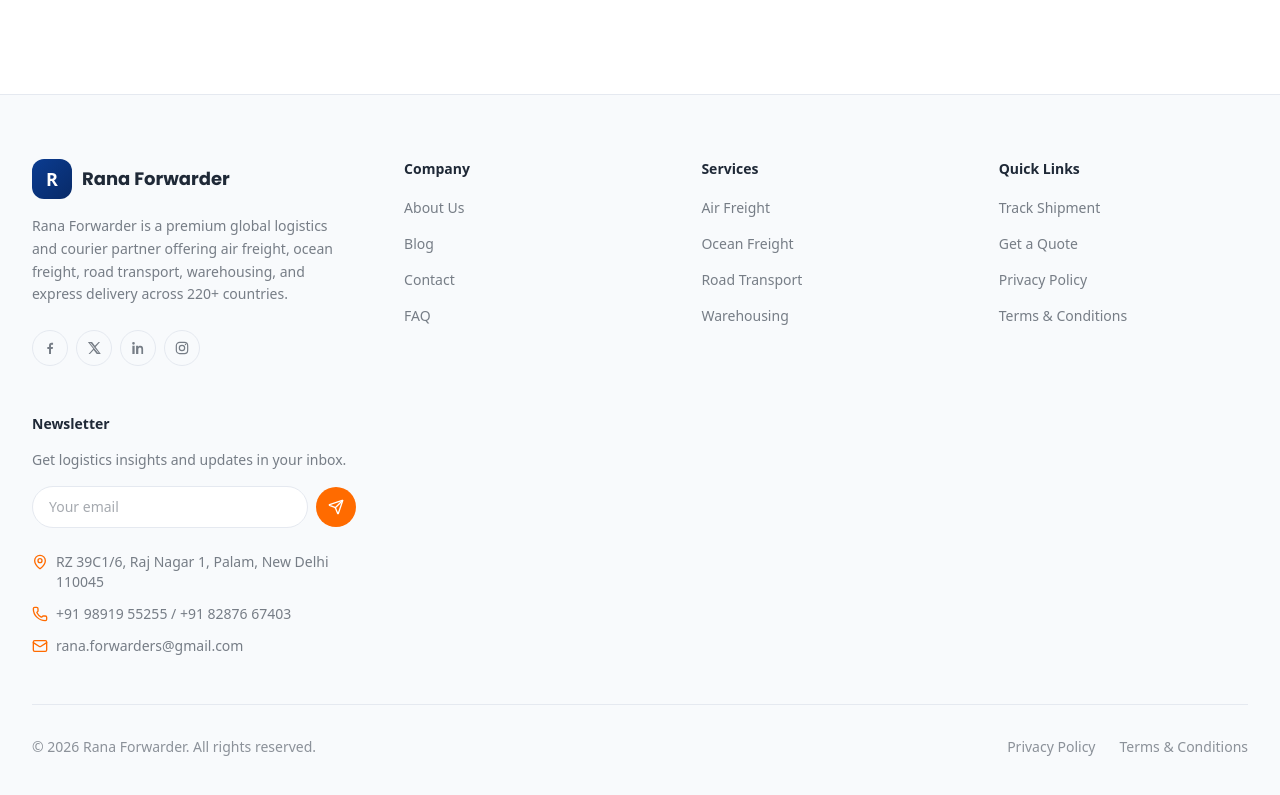
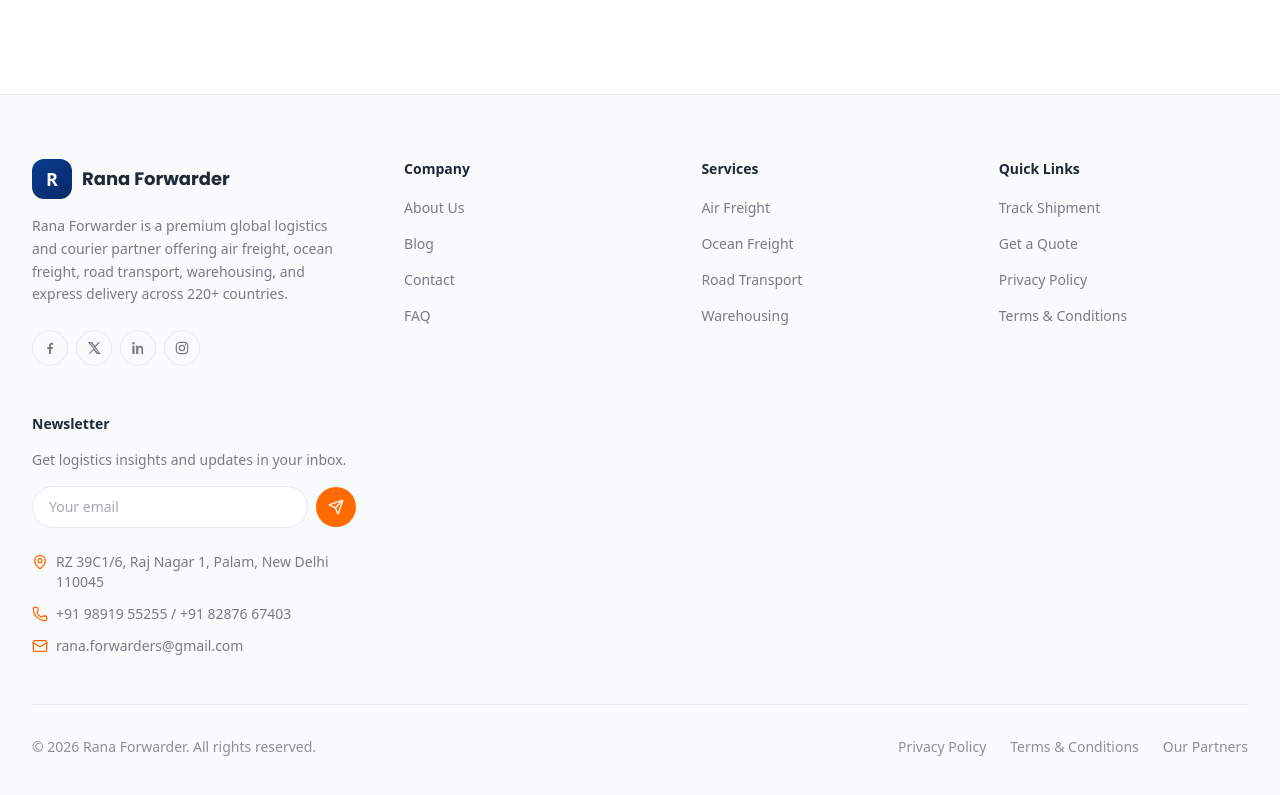
Before and after one commit to rk14061995/customs-web, a Next.js app: page / in a window 1280 px wide. Shown: the part 3337-4132 px from the top of the page. Built offline with nearby package versions, Linux system fonts and the light colour scheme; no server answers; the database is empty.

Commit message:
updated link

```diff
--- a/src/components/layout/Footer.tsx
+++ b/src/components/layout/Footer.tsx
@@ -150,6 +150,14 @@
           <div className="flex flex-wrap items-center justify-center gap-x-6 gap-y-2 text-sm text-foreground/50">
             <Link href="/privacy-policy" className="hover:text-orange">Privacy Policy</Link>
             <Link href="/terms-conditions" className="hover:text-orange">Terms & Conditions</Link>
+            <a
+              href="https://www.autovision-pro.com"
+              target="_blank"
+              rel="noopener noreferrer"
+              className="hover:text-orange"
+            >
+              Our Partners
+            </a>
           </div>
         </div>
       </Container>
```
